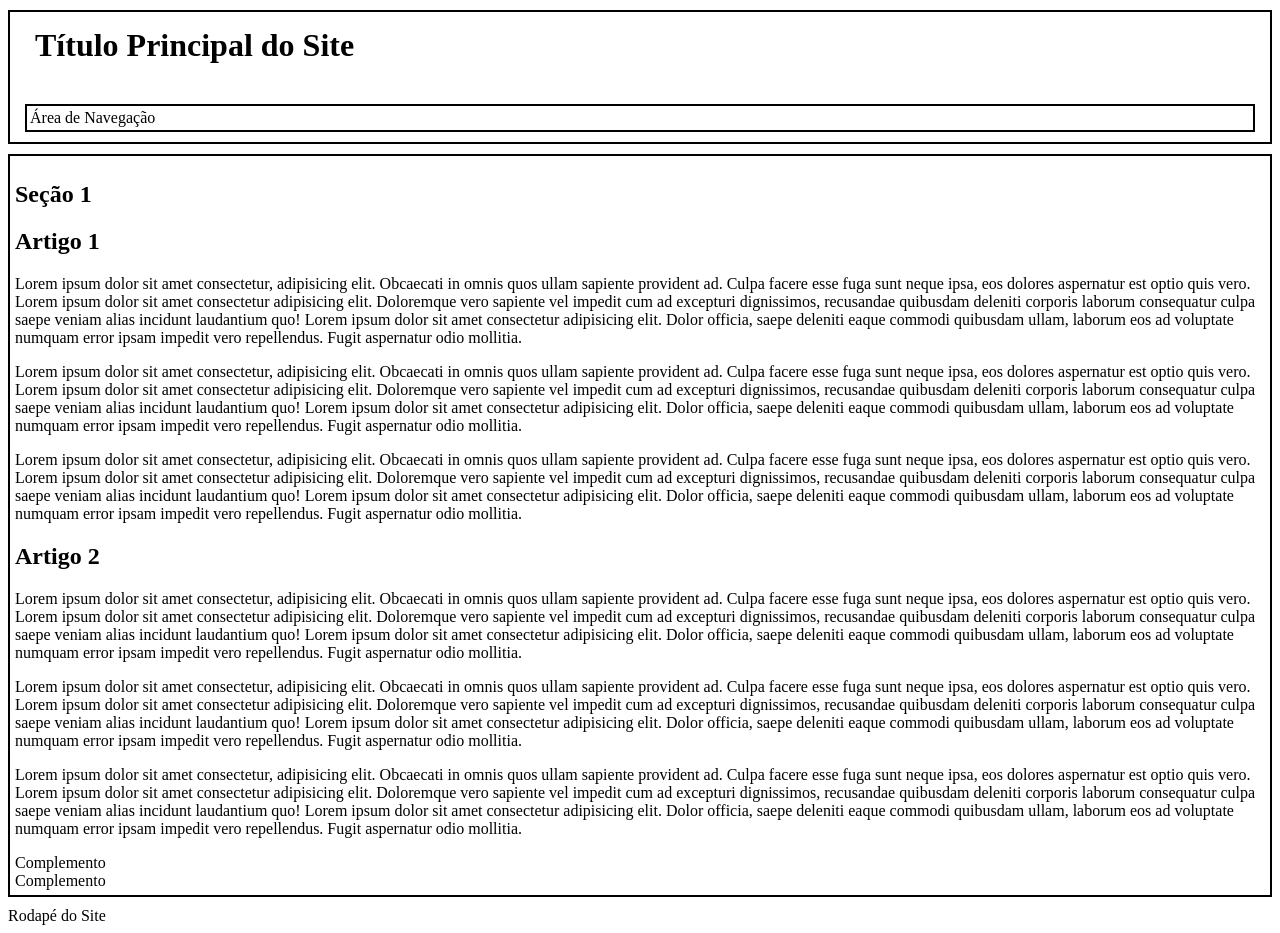
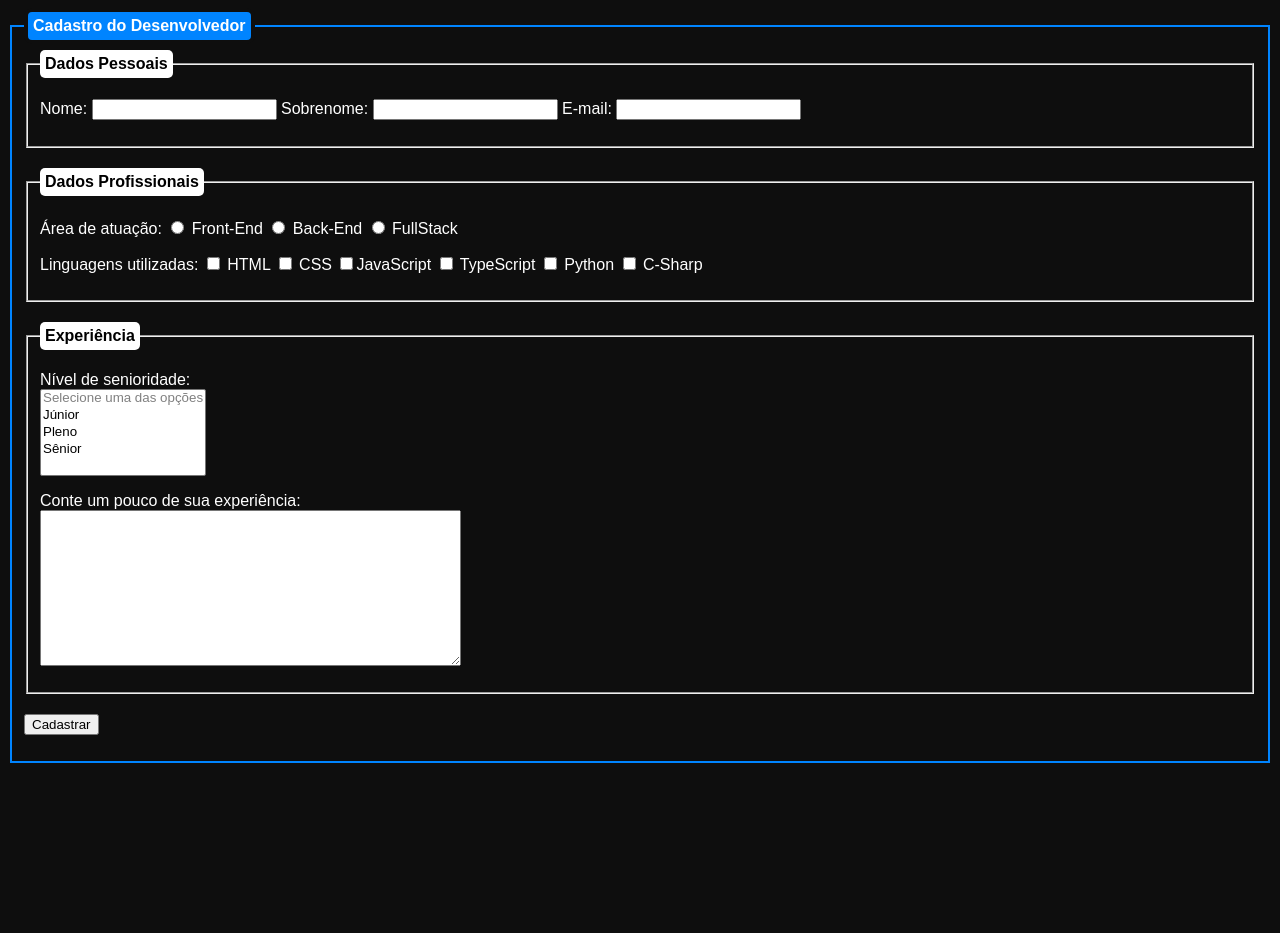
Before and after one commit to andre-f-alves/projeto-dev, a plain HTML site: page site/index.html in a window 1280 px wide. After the commit the page ends 800 px from the top, so only its background shows below. Drawn offline with Linux system fonts and the light colour scheme.

Commit message:
Criação do formulário

```diff
--- a/site/index.html
+++ b/site/index.html
@@ -8,51 +8,61 @@
     <link rel="stylesheet" href="style.css">
 </head>
 <body>
-    <header>
-        <h1>Título Principal do Site</h1>
-        <nav>
-            Área de Navegação
-        </nav>
-    </header>
-    <main>
-        <section>
-            <h1>
-                Seção 1
-            </h1>
-            <article id="artigo1">
-                <h2>
-                    Artigo 1
-                </h2>
+    <form action="#">
+        <fieldset id="principal">
+            <legend id="legenda">Cadastro do Desenvolvedor</legend>
+
+            <fieldset>
+                <legend class="dados">Dados Pessoais</legend>
                 <p>
-                    Lorem ipsum dolor sit amet consectetur, adipisicing elit. Obcaecati in omnis quos ullam sapiente provident ad. Culpa facere esse fuga sunt neque ipsa, eos dolores aspernatur est optio quis vero. Lorem ipsum dolor sit amet consectetur adipisicing elit. Doloremque vero sapiente vel impedit cum ad excepturi dignissimos, recusandae quibusdam deleniti corporis laborum consequatur culpa saepe veniam alias incidunt laudantium quo! Lorem ipsum dolor sit amet consectetur adipisicing elit. Dolor officia, saepe deleniti eaque commodi quibusdam ullam, laborum eos ad voluptate numquam error ipsam impedit vero repellendus. Fugit aspernatur odio mollitia.
+                    <label for="nome">Nome: </label>
+                    <input type="text" name="nome" id="nome" required>
+                    <label for="sobrenome">Sobrenome: </label>
+                    <input type="text" name="sobrenome" id="sobrenome" required>
+                    <label for="email">E-mail: </label>
+                    <input type="email" name="email" id="email" required>
+                </p>
+            </fieldset>
+
+            <fieldset>
+                <legend class="dados">Dados Profissionais</legend>
+                <p>
+                    Área de atuação:
+                    <input type="radio" name="area" id="front-end"><label for="front-end"> Front-End</label>
+                    <input type="radio" name="area" id="back-end"><label for="back-end"> Back-End</label>
+                    <input type="radio" name="area" id="fullstack"><label for="fullstack"> FullStack</label>
                 </p>
                 <p>
-                    Lorem ipsum dolor sit amet consectetur, adipisicing elit. Obcaecati in omnis quos ullam sapiente provident ad. Culpa facere esse fuga sunt neque ipsa, eos dolores aspernatur est optio quis vero. Lorem ipsum dolor sit amet consectetur adipisicing elit. Doloremque vero sapiente vel impedit cum ad excepturi dignissimos, recusandae quibusdam deleniti corporis laborum consequatur culpa saepe veniam alias incidunt laudantium quo! Lorem ipsum dolor sit amet consectetur adipisicing elit. Dolor officia, saepe deleniti eaque commodi quibusdam ullam, laborum eos ad voluptate numquam error ipsam impedit vero repellendus. Fugit aspernatur odio mollitia.
+                    Linguagens utilizadas:
+                    <input type="checkbox" name="html" id="html"><label for="html"> HTML</label>
+                    <input type="checkbox" name="css" id="css"><label for="css"> CSS</label>
+                    <input type="checkbox" name="js" id="js"><label for="js">JavaScript</label>
+                    <input type="checkbox" name="ts" id="ts"><label for="ts"> TypeScript</label>
+                    <input type="checkbox" name="python" id="python"><label for="python"> Python</label>
+                    <input type="checkbox" name="c-sharp" id="c-sharp"><label for="c-sharp"> C-Sharp</label>
+                </p>
+            </fieldset>
+
+            <fieldset>
+                <legend class="dados">Experiência</legend>
+                <p>
+                    Nível de senioridade:
+                    <select name="senioridade" id="senioridade" size="5" class="caixa">
+                        <option value="option0" disabled>Selecione uma das opções</option>
+                        <option value="option1">Júnior</option>
+                        <option value="option2">Pleno</option>
+                        <option value="option3">Sênior</option>
+                    </select>
                 </p>
                 <p>
-                    Lorem ipsum dolor sit amet consectetur, adipisicing elit. Obcaecati in omnis quos ullam sapiente provident ad. Culpa facere esse fuga sunt neque ipsa, eos dolores aspernatur est optio quis vero. Lorem ipsum dolor sit amet consectetur adipisicing elit. Doloremque vero sapiente vel impedit cum ad excepturi dignissimos, recusandae quibusdam deleniti corporis laborum consequatur culpa saepe veniam alias incidunt laudantium quo! Lorem ipsum dolor sit amet consectetur adipisicing elit. Dolor officia, saepe deleniti eaque commodi quibusdam ullam, laborum eos ad voluptate numquam error ipsam impedit vero repellendus. Fugit aspernatur odio mollitia.
+                    Conte um pouco de sua experiência:
+                    <textarea name="experiencia" id="experiencia" cols="50" rows="10" class="caixa"></textarea>
                 </p>
-            </article>
-            <article id="artigo2">
-                <h2>
-                    Artigo 2
-                </h2>
-                <p>
-                    Lorem ipsum dolor sit amet consectetur, adipisicing elit. Obcaecati in omnis quos ullam sapiente provident ad. Culpa facere esse fuga sunt neque ipsa, eos dolores aspernatur est optio quis vero. Lorem ipsum dolor sit amet consectetur adipisicing elit. Doloremque vero sapiente vel impedit cum ad excepturi dignissimos, recusandae quibusdam deleniti corporis laborum consequatur culpa saepe veniam alias incidunt laudantium quo! Lorem ipsum dolor sit amet consectetur adipisicing elit. Dolor officia, saepe deleniti eaque commodi quibusdam ullam, laborum eos ad voluptate numquam error ipsam impedit vero repellendus. Fugit aspernatur odio mollitia.
-                </p>
-                <p>
-                    Lorem ipsum dolor sit amet consectetur, adipisicing elit. Obcaecati in omnis quos ullam sapiente provident ad. Culpa facere esse fuga sunt neque ipsa, eos dolores aspernatur est optio quis vero. Lorem ipsum dolor sit amet consectetur adipisicing elit. Doloremque vero sapiente vel impedit cum ad excepturi dignissimos, recusandae quibusdam deleniti corporis laborum consequatur culpa saepe veniam alias incidunt laudantium quo! Lorem ipsum dolor sit amet consectetur adipisicing elit. Dolor officia, saepe deleniti eaque commodi quibusdam ullam, laborum eos ad voluptate numquam error ipsam impedit vero repellendus. Fugit aspernatur odio mollitia.
-                </p>
-                <p>
-                    Lorem ipsum dolor sit amet consectetur, adipisicing elit. Obcaecati in omnis quos ullam sapiente provident ad. Culpa facere esse fuga sunt neque ipsa, eos dolores aspernatur est optio quis vero. Lorem ipsum dolor sit amet consectetur adipisicing elit. Doloremque vero sapiente vel impedit cum ad excepturi dignissimos, recusandae quibusdam deleniti corporis laborum consequatur culpa saepe veniam alias incidunt laudantium quo! Lorem ipsum dolor sit amet consectetur adipisicing elit. Dolor officia, saepe deleniti eaque commodi quibusdam ullam, laborum eos ad voluptate numquam error ipsam impedit vero repellendus. Fugit aspernatur odio mollitia.
-                </p>
-                <aside>Complemento</aside>
-            </article>
-            <aside>Complemento</aside>
-        </section>
-    </main>
-    <footer>
-        Rodapé do Site
-    </footer>
+            </fieldset>
+            <p>
+                <input type="submit" value="Cadastrar" id="botao">
+            </p>
+        </fieldset>
+    </form>
 </body>
 </html>
--- a/site/style.css
+++ b/site/style.css
@@ -1,25 +1,42 @@
 @charset 'UTF-8';
 
-header {
-    height: 100px;
-    width: auto;
-    padding: 15px;
-    border: 2px solid black;
-    margin: 10px auto;
+body {
+    background-color: rgb(14, 14, 14);
+    font-family: Arial, Helvetica, sans-serif;
 }
 
-header > nav {
-    padding: 3px;
-    border: 2px solid black;
-    margin: 10px auto;
+#principal {
+    border: 2px solid rgb(0, 132, 255);
 }
 
-header > h1 {
-    margin: 0px 10px 40px 10px;
+#principal > fieldset {
+    margin-bottom: 20px;
 }
 
-section {
+#legenda {
+    background-color: rgb(0, 132, 255);
+    font-weight: bold;
+    color: white;
     padding: 5px;
-    border: 2px solid black;
-    margin: 10px auto;
+    border: 4px solid rgb(14, 14, 14);
+    border-radius: 8px;
 }
+
+.dados {
+    background-color: white;
+    font-weight: bold;
+    padding: 5px;
+    border-radius: 5px;
+}
+
+p {
+    color: white;
+}
+
+.caixa {
+    display: block;
+}
+
+#botao {
+
+}
```
